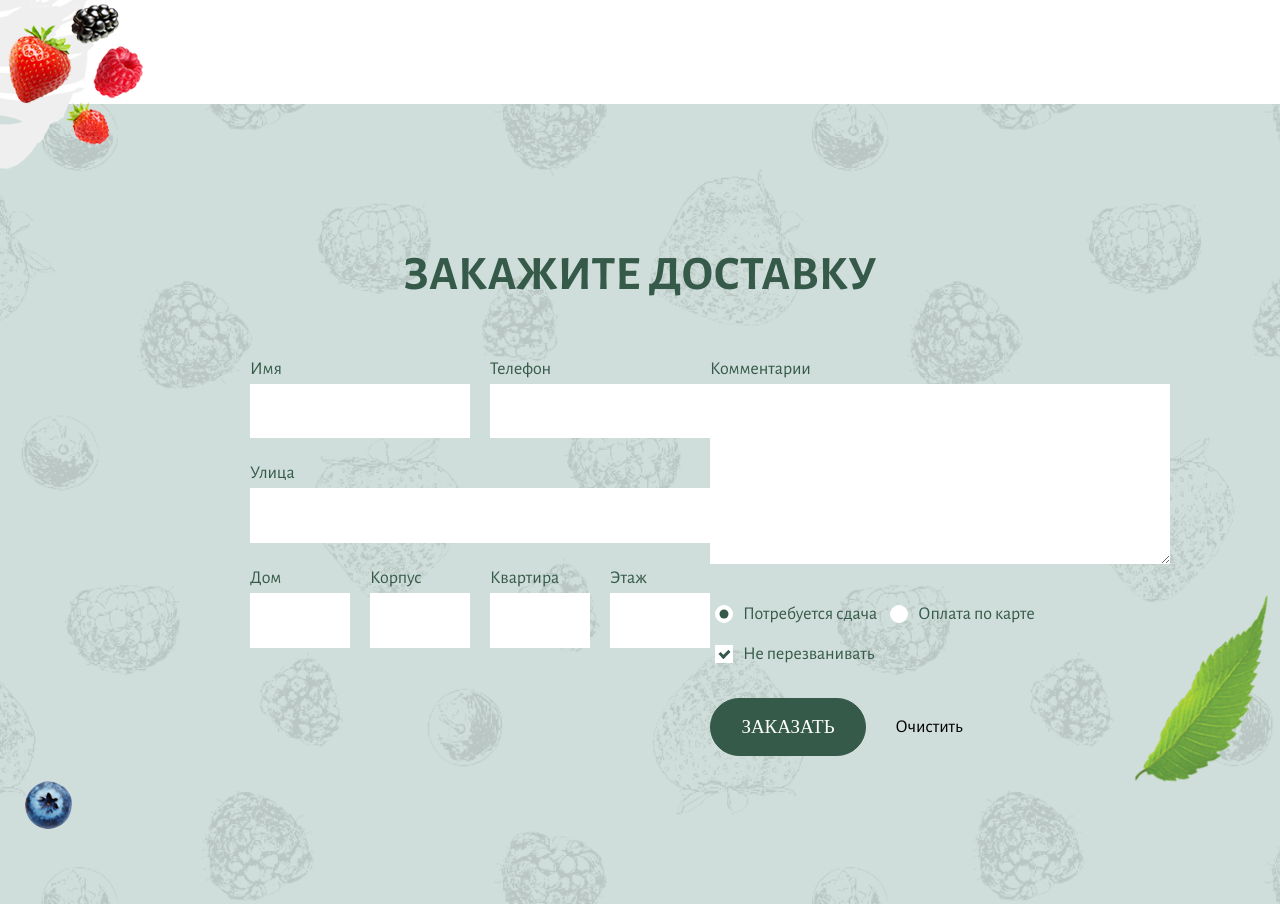
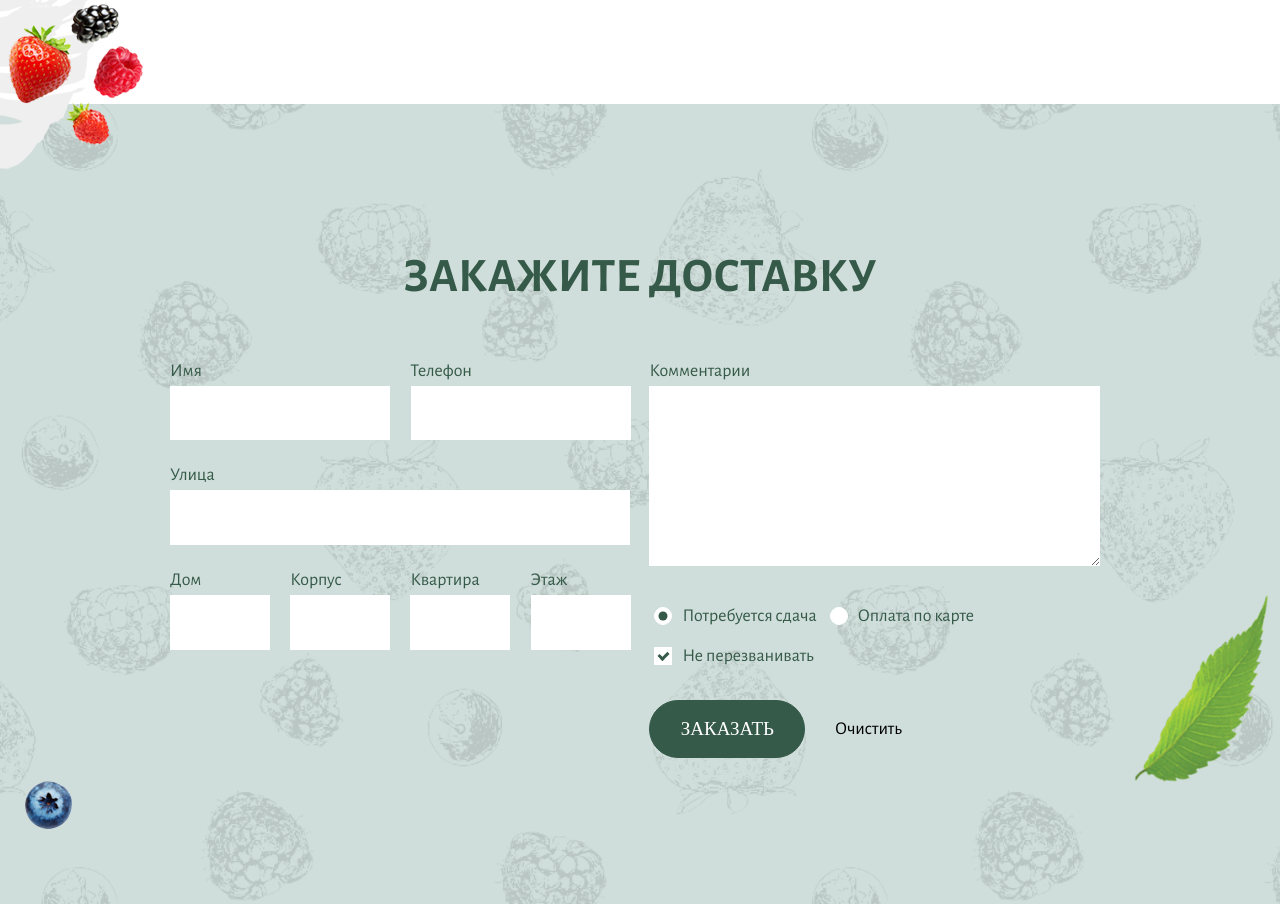
Before and after one commit to getaflaw/chocco, a plain HTML site: page index.html in a window 1280 px wide. Shown: the part 2296-3200 px from the top of the page. Drawn offline with Linux system fonts and the light colour scheme; a web font is replaced by a local one.

Commit message:
form fix

```diff
--- a/css/styles/sections/delivery.scss
+++ b/css/styles/sections/delivery.scss
@@ -7,7 +7,6 @@
 }
 
 .delivery-container {
-  padding: 5.375rem 5rem 5.625rem;
   align-items: center;
   justify-content: center;
 }
@@ -28,6 +27,7 @@
   text-align: left;
   color: #365a49;
   line-height: 1.875rem;
+
   & input:focus {
    outline: 0.125rem solid #365a49;
   }
@@ -36,31 +36,51 @@
    }
 }
 .form-left {
-  width: 28.75rem;
+  width: 49%;
   display: flex;
   justify-content: space-between;
   flex-wrap: wrap;
+  margin-right: 0.5rem;
+
   & input {
     border: none;
     padding: 1.0625rem 0.6875rem;
     margin-bottom: 1.25rem;
     color: #000;
     &[type="name"] {
-      width: 13.75rem;
+      width: 100%;
     }
     &[type="number"] {
-      width: 13.75rem;
+      width: 100%;
     }
     &[type="streat"] {
-      width: 28.75rem;
+      width: 100%;
     }
     &[type="address"] {
-      width: 6.25rem;
+      width: 100%;
     }
   }
 }
+.form-name {
+  max-width: 220px;
+  width: 100%;
+  flex-basis:48%
+}
+.form-number {
+  max-width: 220px;
+  width: 100%;
+  flex-basis:48%
+}
+.form-streat {
+  max-width: 460px;
+  width: 100%;
+  flex-basis:100%
+}
+@each $form in (house, corps, door, float) {
+  .form-#{$form} { max-width: 100px;width: 100%;flex-basis:23%}
+}
 .form-right {
-  width: 28.75rem;
+  width: 49%;
   display: flex;
   justify-content: space-between;
   flex-wrap: wrap;
@@ -69,12 +89,18 @@
     padding: 1.0625rem 0.6875rem;
     margin-bottom: 1.25rem;
     color: #000;
-    width: 28.75rem;
+    width: 98%;
     height: 11.25rem;
+
   }
   & input {
     display: none;
   }
+}
+.form-comments {
+  flex-basis: 100%;
+  width: 98%;
+  max-width: 28.75rem;
 }
 .form-payment {
     padding: 0.3125rem;
```
Also changed, not shown: css/styles/main.css.
